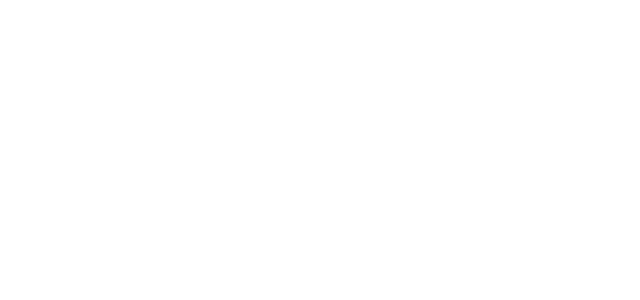
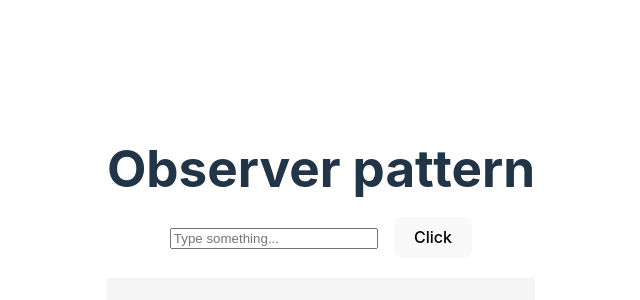
Before and after one commit to Blubito-Academy/react-for-breakfast-demos, a React (Vite) app in the folder observer-pattern/: page / in a window 1280 px wide. Shown: the top 300 px of the page, without its empty margins (319-959 px from the left). Built offline with nearby package versions, Linux system fonts and the light colour scheme.

Commit message:
feat: create the observable class and the layout

```diff
--- a/observer-pattern/src/App.css
+++ b/observer-pattern/src/App.css
@@ -4,3 +4,33 @@
   padding: 2rem;
   text-align: center;
 }
+
+.observerShowCase {
+  align-items: center;
+}
+
+.observerShowCase > * {
+  margin-bottom: 1rem;
+}
+
+.eventsContainer {
+  height: 50px;
+  align-content: center;
+}
+
+.eventsContainer > input {
+  width: 200px;
+  margin-right: 1rem;
+}
+
+.eventsContainer > button {
+  height: auto;
+}
+
+.observerShowCase > code {
+  display: block;
+  width: 100%;
+  height: 400px;
+  background-color: whitesmoke;
+  overflow: auto;
+}
--- a/observer-pattern/src/App.tsx
+++ b/observer-pattern/src/App.tsx
@@ -3,8 +3,14 @@
 function App() {
 
   return (
-    <>
-    </>
+    <div className='observerShowCase'>
+        <h1>Observer pattern</h1>
+        <div className="eventsContainer">
+          <input placeholder='Type something...'></input>
+          <button>Click</button>
+        </div>
+        <code></code>
+    </div>
   )
 }
 
```
Also changed, not shown: observer-pattern/src/ObservableClass.ts (added, +21 -0 lines).
